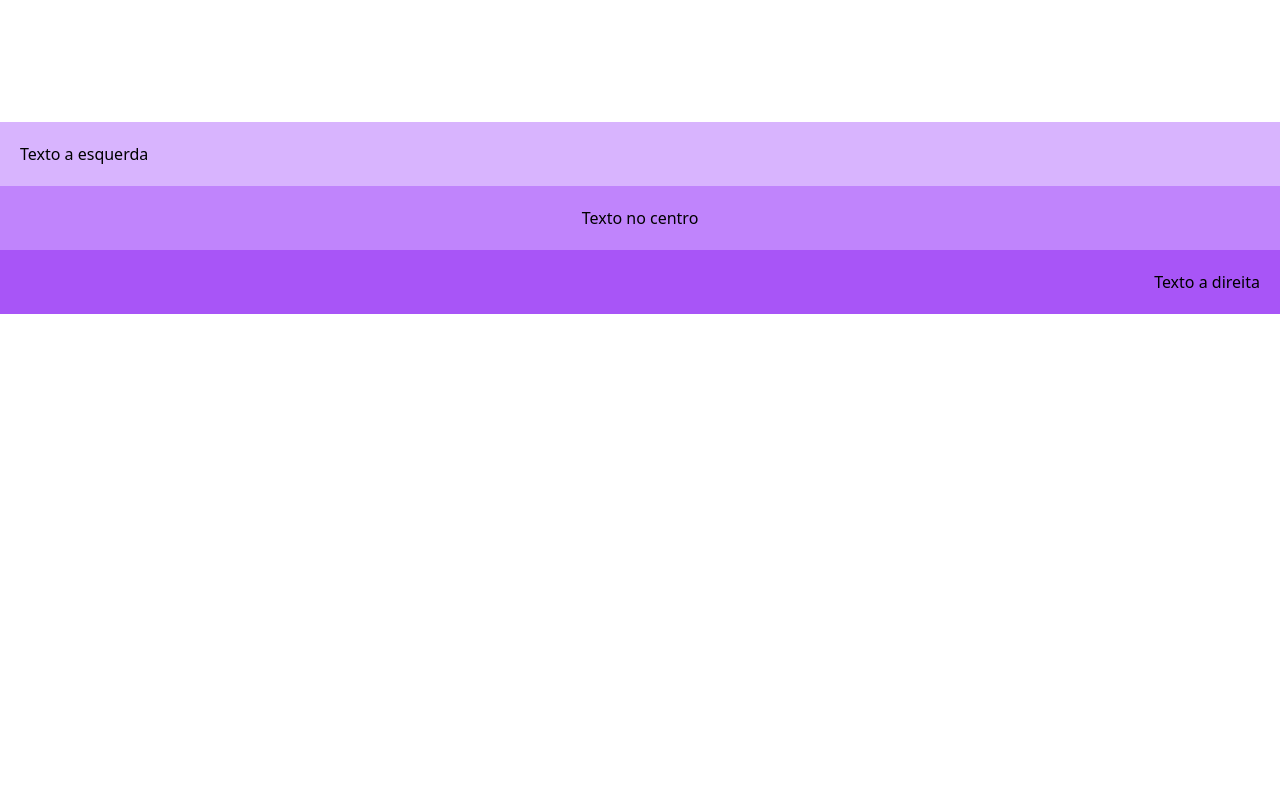
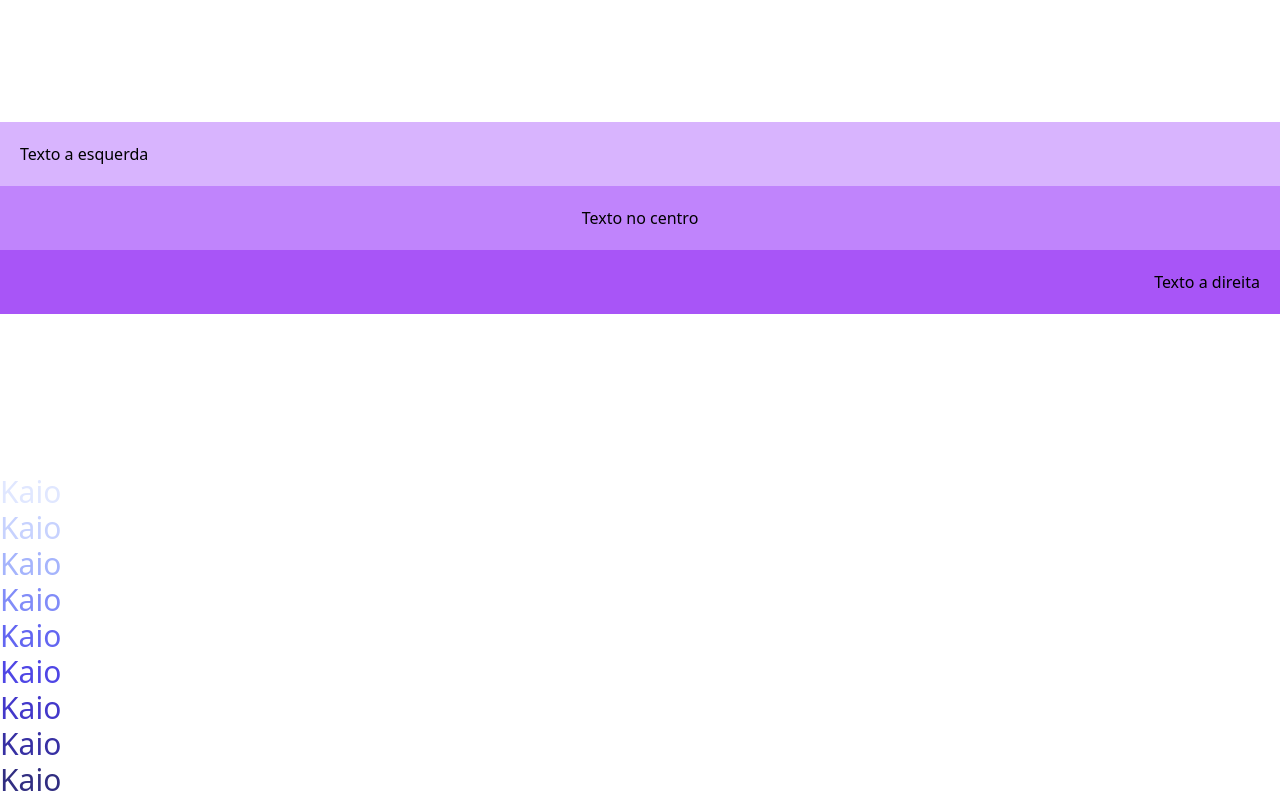
Before and after one commit to kaiotcp1/tailwind, a website: page 09_TIPOGRAFIA/src/index.html in a window 1280 px wide. Shown: the part 2479-3279 px from the top of the page. Before the commit the page ends 2953 px from the top, so only its background shows below. Drawn offline with Linux system fonts and the light colour scheme.

Commit message:
Text color

```diff
--- a/09_TIPOGRAFIA/src/index.html
+++ b/09_TIPOGRAFIA/src/index.html
@@ -87,8 +87,19 @@
     <p class="bg-purple-500 text-2xl-text-white text-right p-5">Texto a direita</p>
 
 
+    <div class="container h-40"></div>
 
-    <div class="container h-40"></div>
+
+    <!-- Text color -->
+    <p class="text-3xl text-indigo-100">Kaio</p>
+    <p class="text-3xl text-indigo-200">Kaio</p>
+    <p class="text-3xl text-indigo-300">Kaio</p>
+    <p class="text-3xl text-indigo-400">Kaio</p>
+    <p class="text-3xl text-indigo-500">Kaio</p>
+    <p class="text-3xl text-indigo-600">Kaio</p>
+    <p class="text-3xl text-indigo-700">Kaio</p>
+    <p class="text-3xl text-indigo-800">Kaio</p>
+    <p class="text-3xl text-indigo-900">Kaio</p>
 
 
 </body>
```
Also changed, not shown: 09_TIPOGRAFIA/src/css/build.css.
